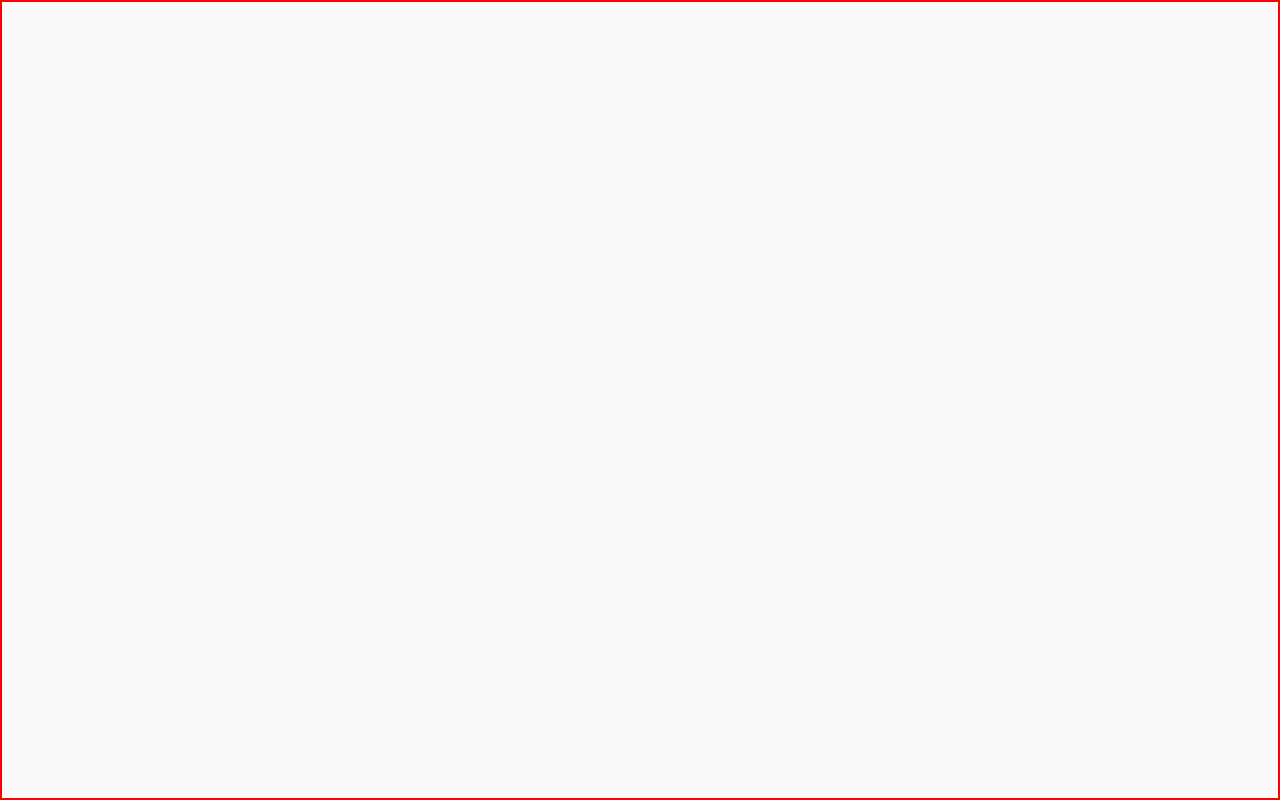
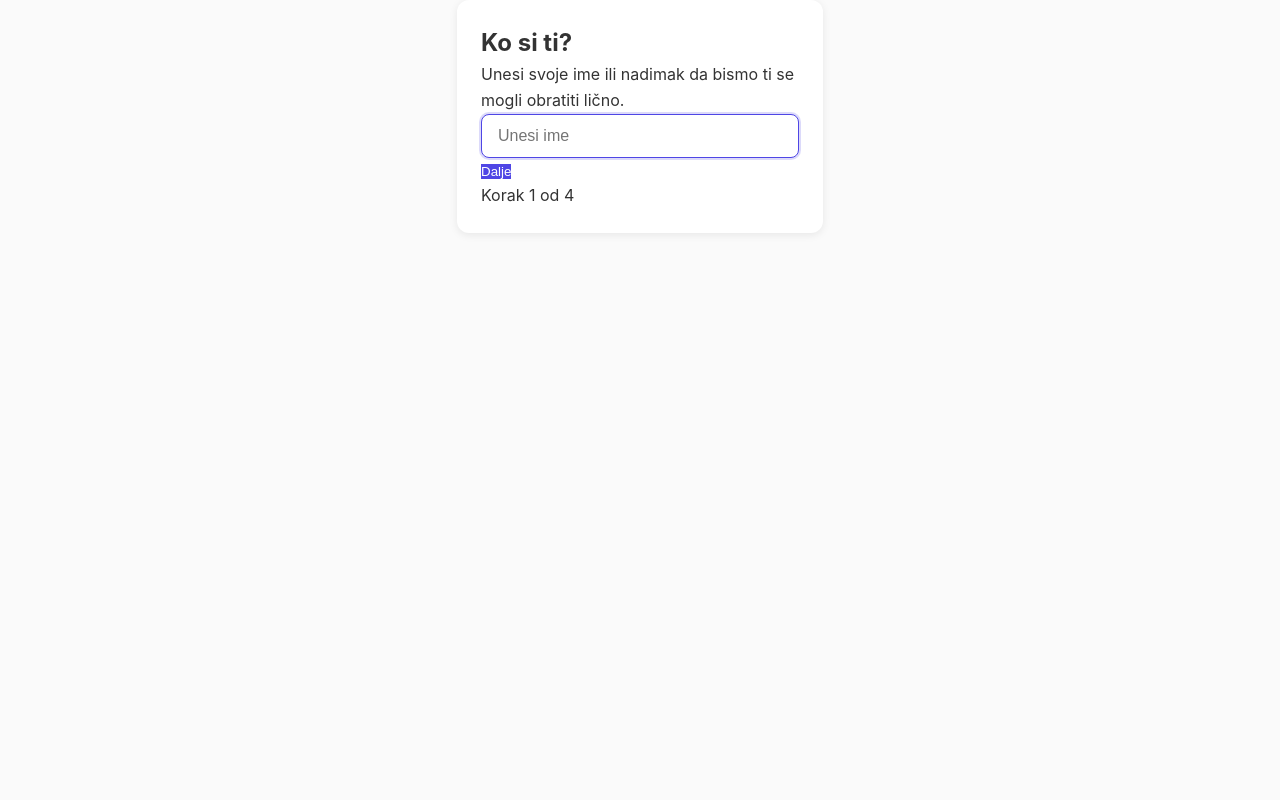
Before and after one commit to stefan578/AstraAI, a React (Vite) app: page /onboarding in a window 1280 px wide. Built offline with nearby package versions, Linux system fonts and the light colour scheme.

Commit message:
Fix routing fallback and remove debug border

```diff
--- a/src/App.tsx
+++ b/src/App.tsx
@@ -10,13 +10,15 @@ import { useLocalStorage } from './utils/localStorage';
 
 function App() {
   const [onboardingCompleted] = useLocalStorage('onboardingCompleted', false);
-  console.log('onboardingCompleted:', onboardingCompleted);
 
   return (
     <BrowserRouter>
-      <div className="app" style={{border: '2px solid red', minHeight: '100vh'}}>
+      <div className="app min-h-screen">
         {!onboardingCompleted ? (
-          <Navigate replace to="/onboarding" />
+          <Routes>
+            <Route path="/onboarding" element={<Onboarding />} />
+            <Route path="*" element={<Navigate replace to="/onboarding" />} />
+          </Routes>
         ) : (
           <>
             <Routes>
@@ -26,6 +28,7 @@ function App() {
               <Route path="/flashcards" element={<Flashcards />} />
               <Route path="/quiz" element={<Quiz />} />
               <Route path="/settings" element={<Settings />} />
+              <Route path="*" element={<Navigate replace to="/" />} />
             </Routes>
             <BottomNav />
           </>
```
